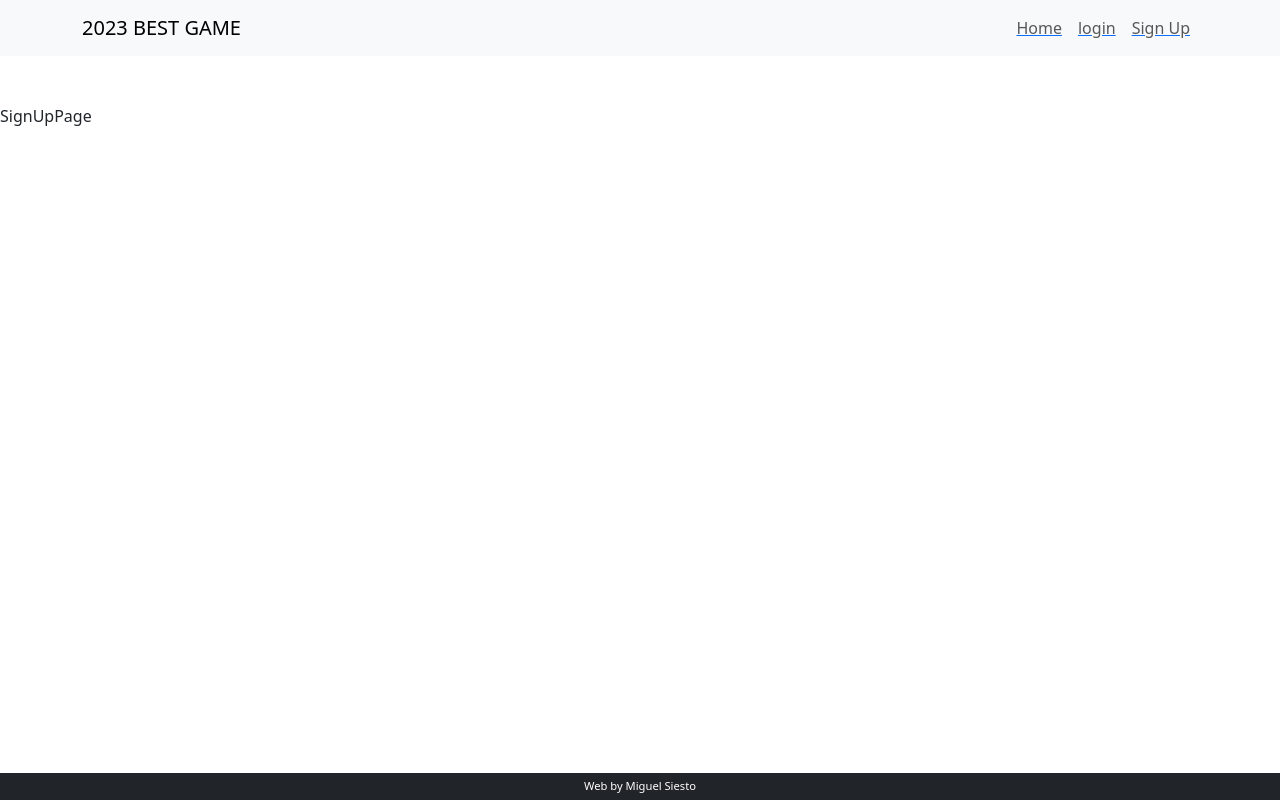
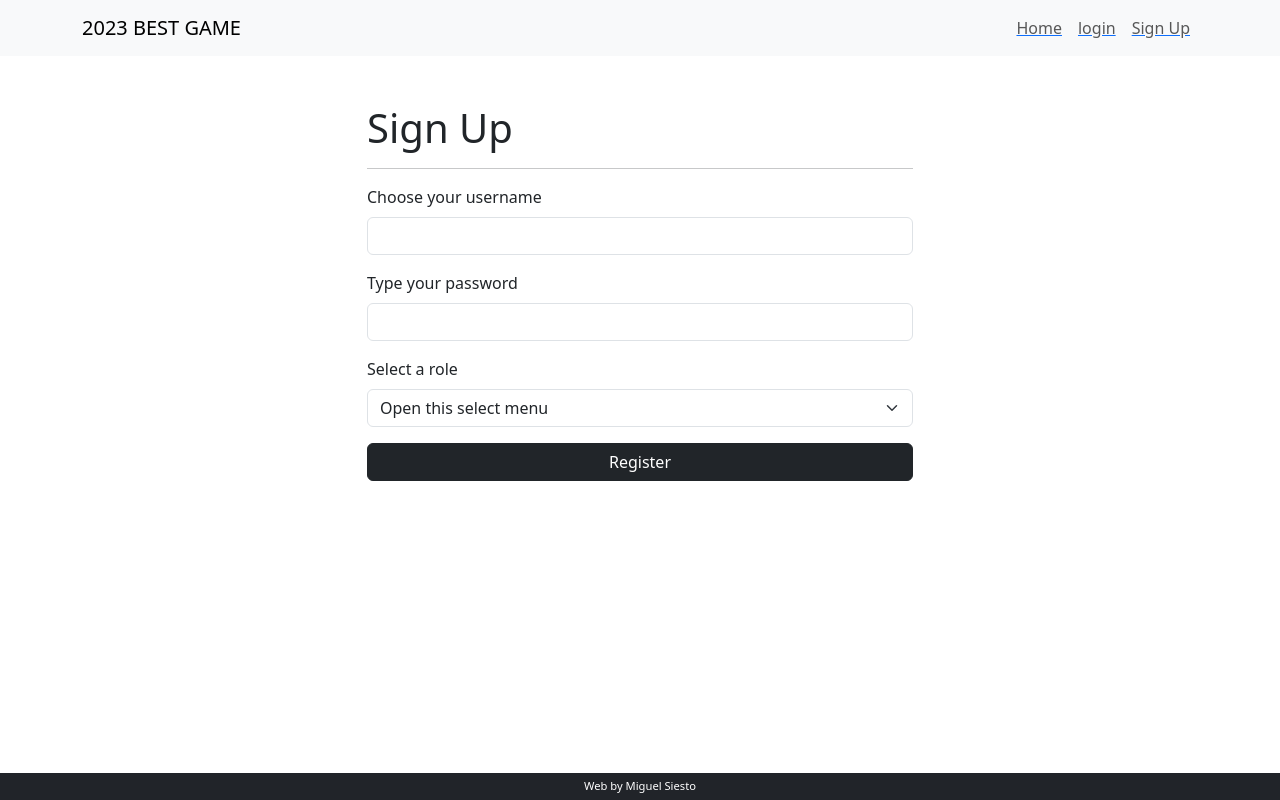
Before and after one commit to MSiestoGarabana/technical_attomo_client, a React (Vite) app: page /signUp in a window 1280 px wide. Built offline with nearby package versions, Linux system fonts and the light colour scheme.

Commit message:
signup form client

```diff
--- /dev/null
+++ b/src/components/SignUpForm/SignUpForm.jsx
@@ -0,0 +1,71 @@
+import { useState } from "react";
+import { Form, Button, FormGroup } from "react-bootstrap";
+import { useNavigate } from "react-router-dom";
+import authService from "./../../services/auth.services";
+
+const SignUpForm = () => {
+  const [signupData, setSignupData] = useState({
+    username: "",
+    password: "",
+    role: undefined,
+  });
+  console.log(signupData);
+  const navigate = useNavigate();
+
+  const handleInputChange = (e) => {
+    const { value, name } = e.target;
+    setSignupData({ ...signupData, [name]: value });
+  };
+
+  const handleSubmit = (e) => {
+    e.preventDefault();
+
+    authService
+      .signup(signupData)
+      .then(({ data }) => navigate("/"))
+      .catch((err) => console.log(err));
+  };
+
+  return (
+    <Form onSubmit={handleSubmit}>
+      <Form.Group className="mb-3" controlId="username">
+        <Form.Label>Choose your username</Form.Label>
+        <Form.Control
+          type="text"
+          onChange={handleInputChange}
+          name="username"
+        />
+      </Form.Group>
+
+      <Form.Group className="mb-3" controlId="password">
+        <Form.Label>Type your password</Form.Label>
+        <Form.Control
+          type="password"
+          onChange={handleInputChange}
+          name="password"
+        />
+      </Form.Group>
+
+      <FormGroup className="mb-3" controlId="role">
+        <Form.Label>Select a role</Form.Label>
+        <Form.Select
+          name="role"
+          onChange={handleInputChange}
+          aria-label="Default select example"
+        >
+          <option>Open this select menu</option>
+          <option value="USER">User</option>
+          <option value="ADMIN">Admin</option>
+        </Form.Select>
+      </FormGroup>
+
+      <div className="d-grid">
+        <Button variant="dark" type="submit">
+          Register
+        </Button>
+      </div>
+    </Form>
+  );
+};
+
+export default SignUpForm;
--- a/src/pages/HomePage/HomePage.jsx
+++ b/src/pages/HomePage/HomePage.jsx
@@ -11,7 +11,7 @@ import CreateGameForm from "../../components/CreateGameForm/CreateGameForm";
 
 const HomePage = () => {
   const [games, setGames] = useState();
-  const [showModal, setShowModal] = useState(false);
+  const [showCreateGameModal, setShowCreateGameModal] = useState(false);
 
   useEffect(() => {
     loadGames();
@@ -24,24 +24,27 @@ const HomePage = () => {
       .catch((err) => console.log(err));
   };
 
-  const openModal = () => setShowModal(true);
-  const closeModal = () => setShowModal(false);
+  const openCreateGameModal = () => setShowCreateGameModal(true);
+  const closeCreateGameModal = () => setShowCreateGameModal(false);
 
   return (
     <>
       <Container>
         <h1>¡Vote your favorite games!</h1>
-        <span onClick={openModal}>+</span>
+        <span onClick={openCreateGameModal}>+</span>
         <hr />
         {!games ? <Loader /> : <GamesList games={games} />}
       </Container>
 
-      <Modal show={showModal} onHide={closeModal}>
+      <Modal show={showCreateGameModal} onHide={closeCreateGameModal}>
         <Modal.Header closeButton>
           <Modal.Title>Nueva montaña rusa</Modal.Title>
         </Modal.Header>
         <Modal.Body>
-          <CreateGameForm closeModal={closeModal} refreshGames={loadGames} />
+          <CreateGameForm
+            closeModal={closeCreateGameModal}
+            refreshGames={loadGames}
+          />
         </Modal.Body>
       </Modal>
     </>
--- a/src/pages/SignUpPage/SignUpPage.jsx
+++ b/src/pages/SignUpPage/SignUpPage.jsx
@@ -1,8 +1,19 @@
-import React from "react";
-import "./SignUpPage";
+import { Container, Row, Col } from "react-bootstrap";
+import SignupForm from "./../../components/SignUpForm/SignUpForm";
+import "./SignUpPage.css";
 
-const SignUpPage = () => {
-  return <div>SignUpPage</div>;
+const SignupPage = () => {
+  return (
+    <Container id="signUpPage__container">
+      <Row>
+        <Col md={{ offset: 3, span: 6 }}>
+          <h1>Sign Up</h1>
+          <hr />
+          <SignupForm />
+        </Col>
+      </Row>
+    </Container>
+  );
 };
 
-export default SignUpPage;
+export default SignupPage;
--- /dev/null
+++ b/src/services/auth.services.js
@@ -0,0 +1,35 @@
+import axios from "axios";
+
+class AuthService {
+  constructor() {
+    this.api = axios.create({
+      baseURL: `${import.meta.env.VITE_REACT_APP_API_URL}/auth`,
+    });
+    /*  this.api.interceptors.request.use((config) => {
+
+            const storedToken = localStorage.getItem("authToken");
+
+            if (storedToken) {
+                config.headers = { Authorization: `Bearer ${storedToken}` }
+            }
+
+            return config
+        }) */
+  }
+
+  signup(userData) {
+    return this.api.post("/signup", userData);
+  }
+  /*
+    login( userData ) {
+        return this.api.post('/login', userData)
+    }
+
+    verify = token => {
+        return this.api.get('/verify', { headers: { Authorization: `Bearer ${token}` }})
+    } */
+}
+
+const authService = new AuthService();
+
+export default authService;
```
Also changed, not shown: src/components/SignUpForm/SignUpForm.css (added).
